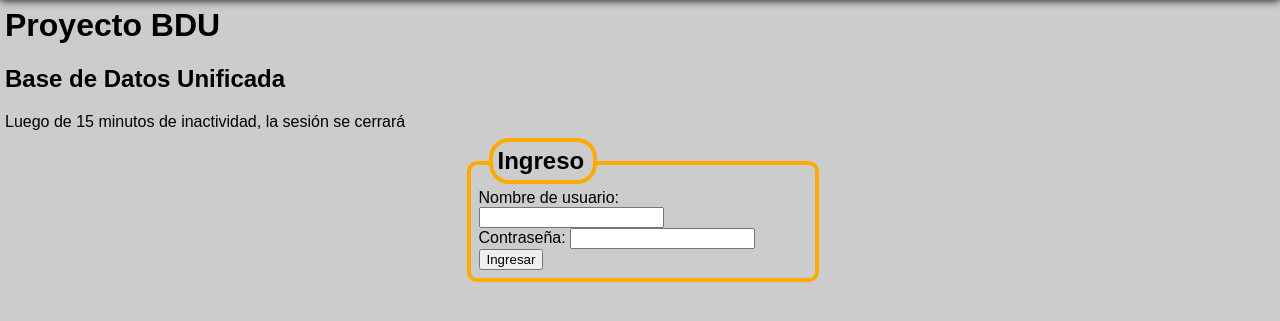
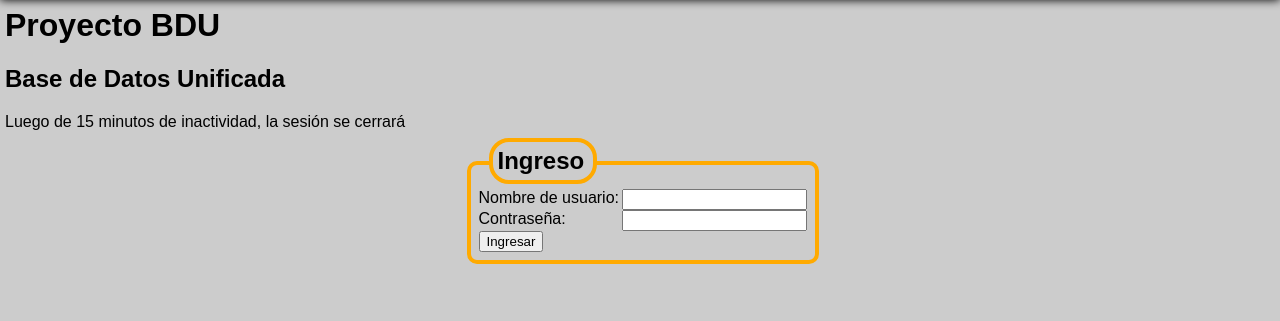
Before and after one commit to diegoschneider/bdusite, a PHP site: page / in a window 1280 px wide. Shown: the part 26-347 px from the top of the page. Run offline with PHP 8.4, Linux system fonts and the light colour scheme.

Commit message:
Corregidos divs class=input y class=label

```diff
--- a/web/index.php
+++ b/web/index.php
@@ -22,13 +22,21 @@ require_once("./src/script/functions.php");
             <h2>Ingreso</h2>
 
             <div class=campo>
-                <span>Nombre de usuario: </span>
-                <input type=text id="user" />
+                <div class=label>
+                    <span>Nombre de usuario: </span>
+                </div>
+                <div class=input>
+                    <input type=text id="user" />
+                </div>
             </div>
 
             <div class=campo>
-                <span>Contraseña: </span>
-                <input type=password id="pass" />
+                <div class=label>
+                    <span>Contraseña: </span>
+                </div>
+                <div class=input>
+                    <input type=password id="pass" />
+                </div>
             </div>
 
             <input type=submit value=Ingresar>
```
Also changed, not shown: web/manage/alumnos/consultar.php (+20 -0 lines).
